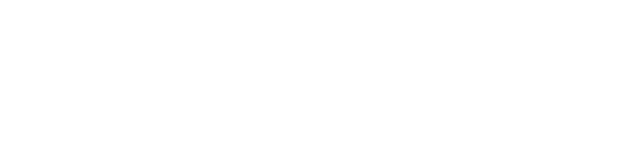
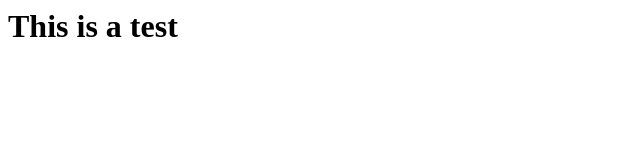
Before and after one commit to Aspiringlivlity/Project1, a website: page new.html in a window 1280 px wide. Shown: the whole page, without its empty margins (0-640 px from the left). Drawn offline with Linux system fonts and the light colour scheme.

Commit message:
Paragraph

```diff
--- a/new.html
+++ b/new.html
@@ -4,5 +4,7 @@
     <meta content="">
     <style></style>
   </head>
-  <body></body>
+  <body>
+    <h1>This is a test<h1>
+  </body>
 </html>
```
